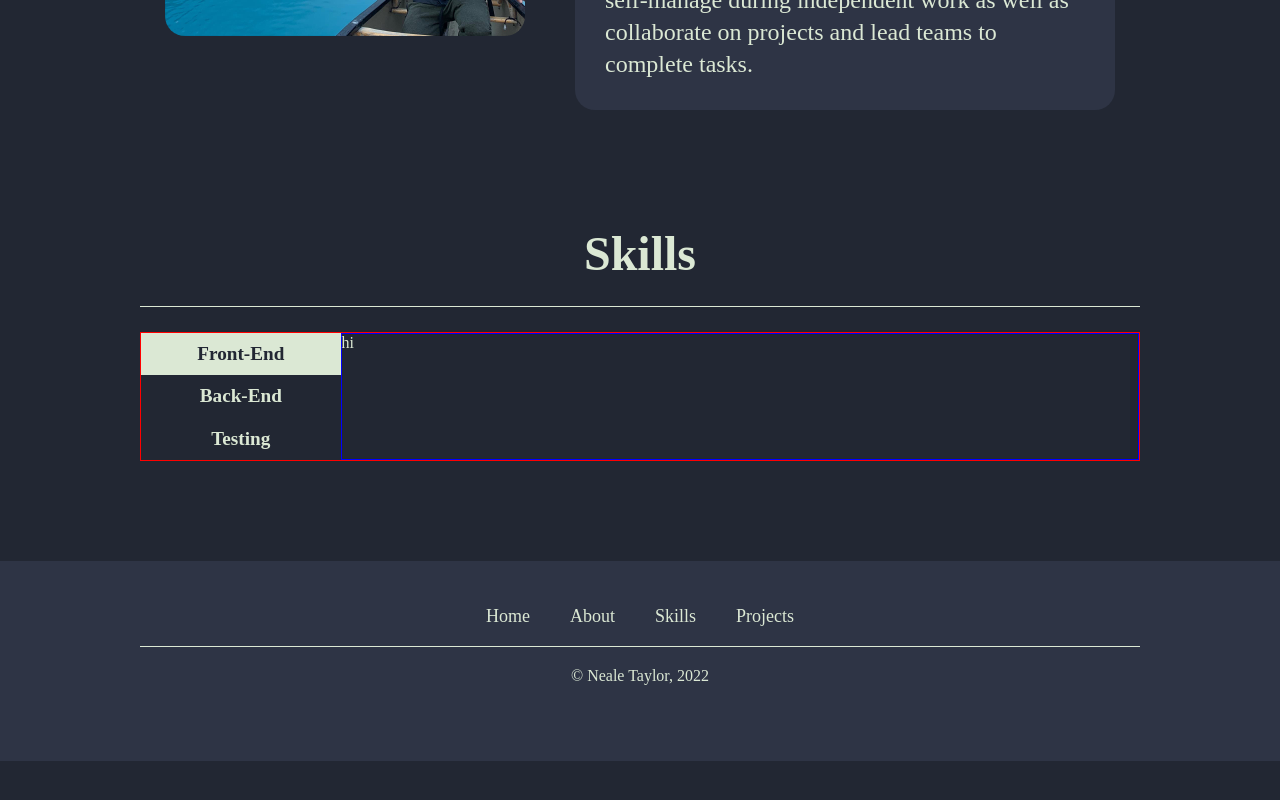
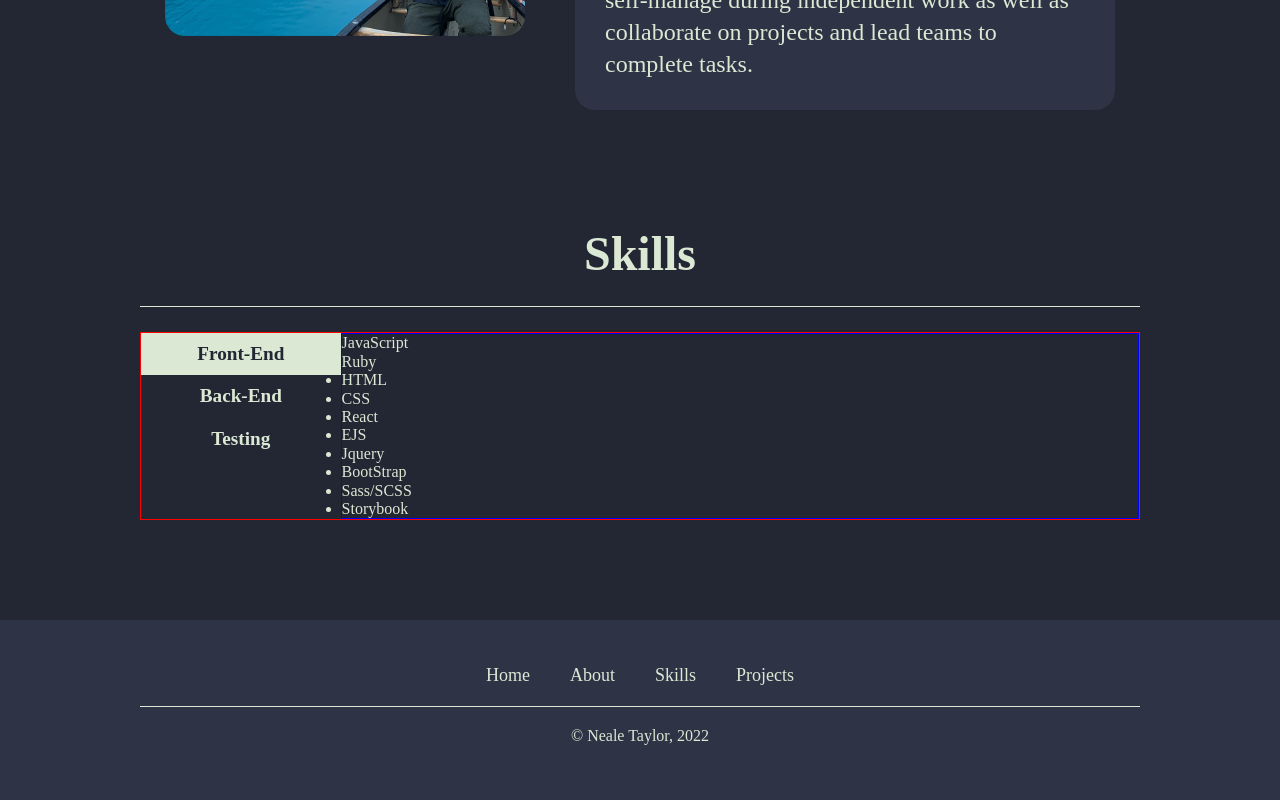
Before and after one commit to NealePT/nealetaylorcom, a React (Create React App) app in the folder react-site/: page / in a window 1280 px wide. Shown: the part 1300-2100 px from the top of the page. Before the commit the page ends 2061 px from the top, so only its background shows below. Built offline with nearby package versions, Linux system fonts and the light colour scheme.

Commit message:
add front end skills

```diff
--- a/react-site/src/components/Skills.jsx
+++ b/react-site/src/components/Skills.jsx
@@ -20,7 +20,18 @@ export default function Skills(props) {
           <article>
             {props.skill === "FrontEnd" &&
             <div>
-              <p>hi</p>
+              <ul>
+                <li>JavaScript</li>
+                <li>Ruby</li>
+                <li>HTML</li>
+                <li>CSS</li>
+                <li>React</li>
+                <li>EJS</li>
+                <li>Jquery</li>
+                <li>BootStrap</li>
+                <li>Sass/SCSS</li>
+                <li>Storybook</li>
+              </ul>
             </div>}
             {props.skill === "BackEnd" &&
             <div>
```
